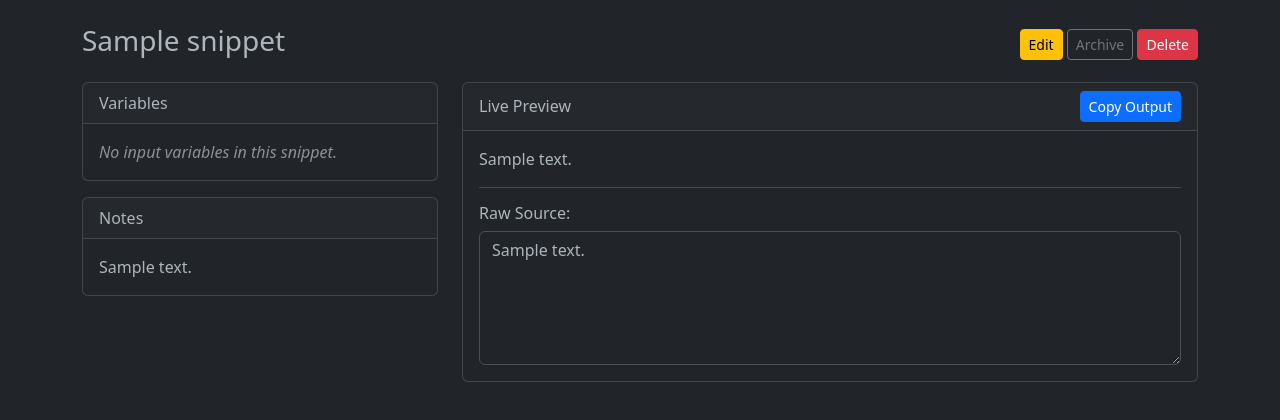
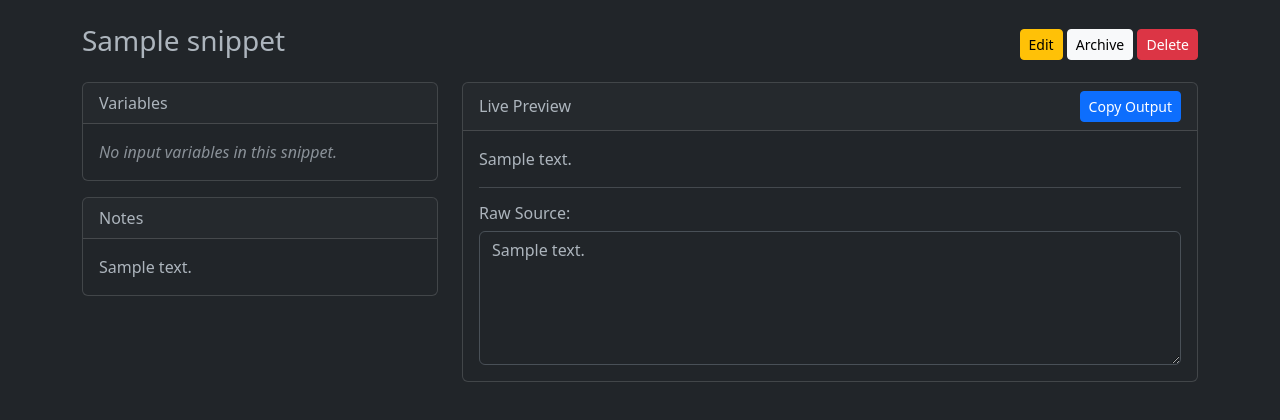
Before and after one commit to photoncody/weblint, a Flask app: page /view/1 in a window 1280 px wide. Shown: the part 57-477 px from the top of the page. Run offline with Flask 3, Linux system fonts and the light colour scheme; tables that the repository leaves empty hold one stand-in row (values such as "Sample post").

Commit message:
Improve Archive/Unarchive button contrast on view page.
Use a light grey button for Archive and a dark grey button for
Unarchive so the actions stay readable next to Edit and Delete.

Co-authored-by: photoncody <photoncody@users.noreply.github.com>

```diff
--- a/templates/view.html
+++ b/templates/view.html
@@ -9,9 +9,9 @@
     <div>
         <a href="{{ url_for('edit_snippet', s_id=snippet.id) }}" class="btn btn-warning btn-sm">Edit</a>
         {% if snippet.archived %}
-        <a href="{{ url_for('unarchive_snippet', s_id=snippet.id) }}" class="btn btn-outline-secondary btn-sm" onclick="return confirm('Unarchive this snippet?')">Unarchive</a>
+        <a href="{{ url_for('unarchive_snippet', s_id=snippet.id) }}" class="btn btn-dark btn-sm" onclick="return confirm('Unarchive this snippet?')">Unarchive</a>
         {% else %}
-        <a href="{{ url_for('archive_snippet', s_id=snippet.id) }}" class="btn btn-outline-secondary btn-sm" onclick="return confirm('Archive this snippet?')">Archive</a>
+        <a href="{{ url_for('archive_snippet', s_id=snippet.id) }}" class="btn btn-light btn-sm" onclick="return confirm('Archive this snippet?')">Archive</a>
         {% endif %}
         <a href="{{ url_for('delete_snippet', s_id=snippet.id) }}" class="btn btn-danger btn-sm" onclick="return confirm('Delete this snippet?')">Delete</a>
     </div>
```
